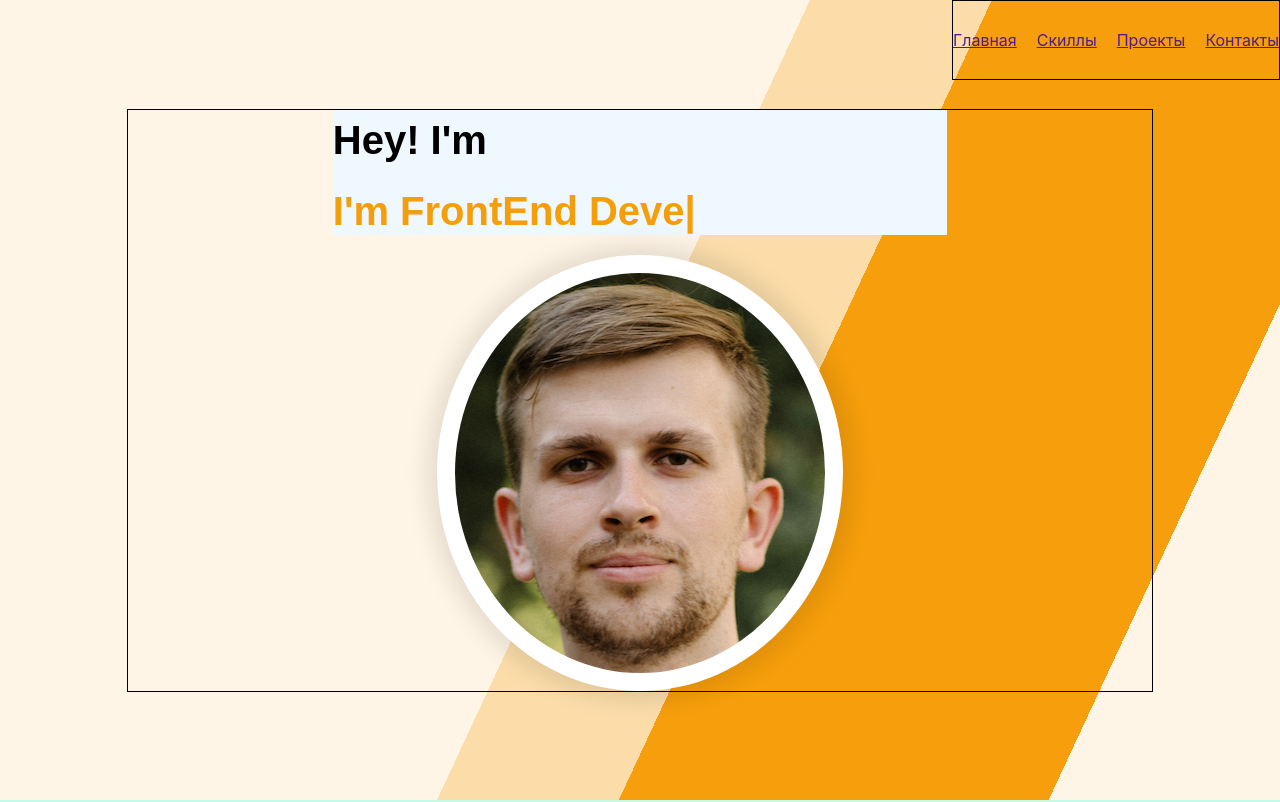
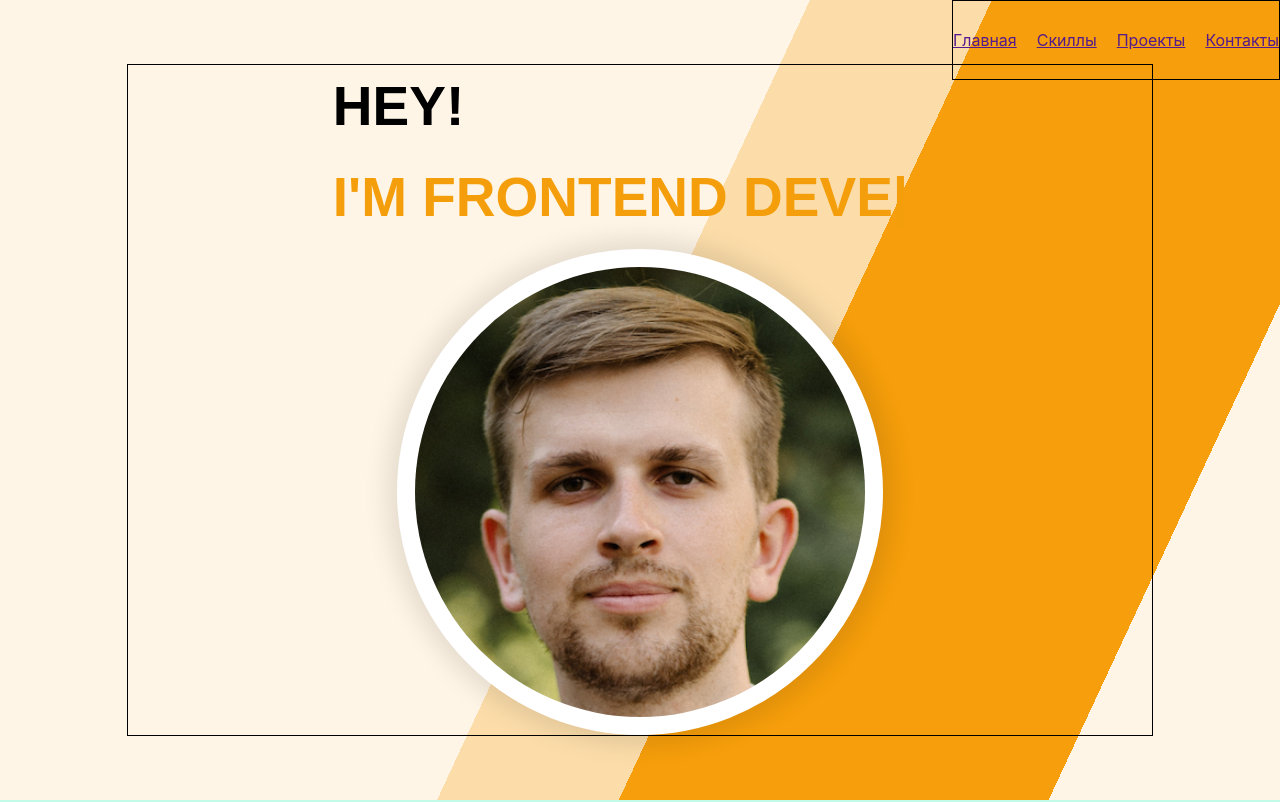
Before and after one commit to ArtemYanchenko/portfolio, a React (Create React App) app: page / in a window 1280 px wide. Shown: the top 802 px of the page. Built offline with nearby package versions, Linux system fonts and the light colour scheme; a web font is replaced by a local one.

Commit message:
done main block

```diff
--- a/src/main/Main.module.css
+++ b/src/main/Main.module.css
@@ -12,9 +12,6 @@
 
     background: rgb(246,158,11);
     background: linear-gradient(115deg, rgba(246,158,11,0.1012998949579832) 0%, rgba(246,158,11,0.1) 49%, rgba(246,158,11,0.35) 49%, rgba(246,158,11,0.35) 60%, rgba(246,158,11,1) 60%, rgba(246,158,11,1) 86%, rgba(246,158,11,0.1) 86%);
-
-    /*background: rgb(246,158,11);*/
-    /*background: linear-gradient(126deg, rgba(246,158,11,0.3) 0%, rgba(246,158,11,0.2973783263305322) 58%, rgba(246,158,11,0.5830926120448179) 58%, rgba(246,158,11,0.58) 66%, rgba(246,158,11,1) 66%, rgba(246,158,11,1) 66%, rgba(246,158,11,1) 86%, rgba(255,255,255,1) 86%);*/
 }
 
 .mainContainer {
@@ -29,12 +26,10 @@
 }
 
 .text {
-    /*width: 60%;*/
     min-width: 60%;
-    background-color: aliceblue;
-    font-size: 40px;
+    font-size: 55px;
+    text-transform: uppercase;
 }
-
 
 .text h4 {
     line-height: 1.5;
@@ -45,7 +40,6 @@
 }
 
 .typingText {
-    /*color:#f59e0b;*/
     color:#f59e0b;
     font-weight: 900 !important;
     font-family: "Poppins", sans-serif;
@@ -55,14 +49,11 @@
     min-width: 20%;
     min-height: 20%;
     display: block;
-    /*object-fit: cover;*/
     overflow: hidden;
-    /*position: relative;*/
     background-color: #fff;
     border-radius: 100%;
     border: 18px solid #fff;
     -webkit-box-shadow: 0 0 25px 0 rgba(0,0,0,.1);
     -moz-box-shadow: 0 0 25px 0 rgba(0,0,0,.1);
     box-shadow: 0 0 25px 10px rgba(0,0,0,.1);
-
 }
--- a/src/main/Main.tsx
+++ b/src/main/Main.tsx
@@ -1,6 +1,6 @@
 import React from 'react';
 import classes from './Main.module.css';
-import Image from './MainPhoto/MainPhoto';
+import MainPhoto from './MainPhoto/MainPhoto';
 import Typed from "react-typed";
 
 const Main = () => {
@@ -8,7 +8,7 @@ const Main = () => {
         <div className={classes.mainBlock}>
             <div className={classes.mainContainer}>
                 <div className={classes.text}>
-                    <h4>Hey! I'm</h4>
+                    <h4>Hey!</h4>
                     <div>
                         <Typed className={classes.typingText}
                             strings={[
@@ -23,7 +23,7 @@ const Main = () => {
                     </div>
                 </div>
                 <div className={classes.photo}>
-                    <Image/>
+                    <MainPhoto/>
                 </div>
             </div>
         </div>
--- a/src/main/MainPhoto/MainPhoto.module.css
+++ b/src/main/MainPhoto/MainPhoto.module.css
@@ -2,8 +2,8 @@
     position: relative;
     /*width: 100%;*/
     /*height: 100vh;*/
-    width: 370px;
-    height: 400px;
+    width: 450px;
+    height: 450px;
 }
 
 .image img {
@@ -22,5 +22,5 @@
     background-image: url("../../common/image/myAvatar.png");
     /*pointer-events: none;*/
     background-repeat: no-repeat;
-    background-size: inherit;
+    background-size: 105%;
 }
--- a/src/main/MainPhoto/MainPhoto.tsx
+++ b/src/main/MainPhoto/MainPhoto.tsx
@@ -8,7 +8,7 @@ interface Position {
     y: number;
 }
 
-const Image: React.FC = () => {
+const MainPhoto: React.FC = () => {
     const [position, setPosition] = useState<Position>({ x: 0, y: 0 });
 
     const handleMouseMove = (event: MouseEvent) => {
@@ -36,4 +36,4 @@ const Image: React.FC = () => {
     );
 };
 
-export default Image;
+export default MainPhoto;
```
